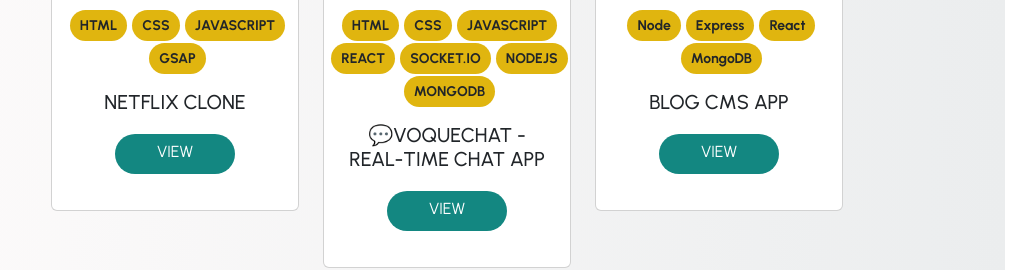
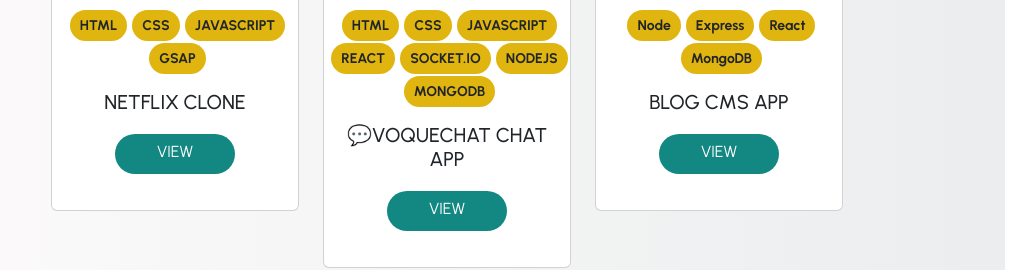
Before and after one commit to ritik-kumar123/Portfolio, a React (Vite) app in the folder client/: page / in a window 1280 px wide. Shown: the part 2780-3050 px from the top of the page, without its empty margins (193-1229 px from the left). Built offline with nearby package versions, Linux system fonts and the light colour scheme.

Commit message:
Added my second Project image

```diff
--- a/client/src/pages/Project/Project.jsx
+++ b/client/src/pages/Project/Project.jsx
@@ -13,7 +13,7 @@
     link: "https://netfllixclone-by-ar-ritik-thakur.netlify.app/",
   },
   {
-    title: "💬VoqueChat - Real-Time Chat App",
+    title: "💬VoqueChat Chat App",
     image: "/project3.png",
     stack: [
       "HTML",
```
Also changed, not shown: client/public/project3.png.
